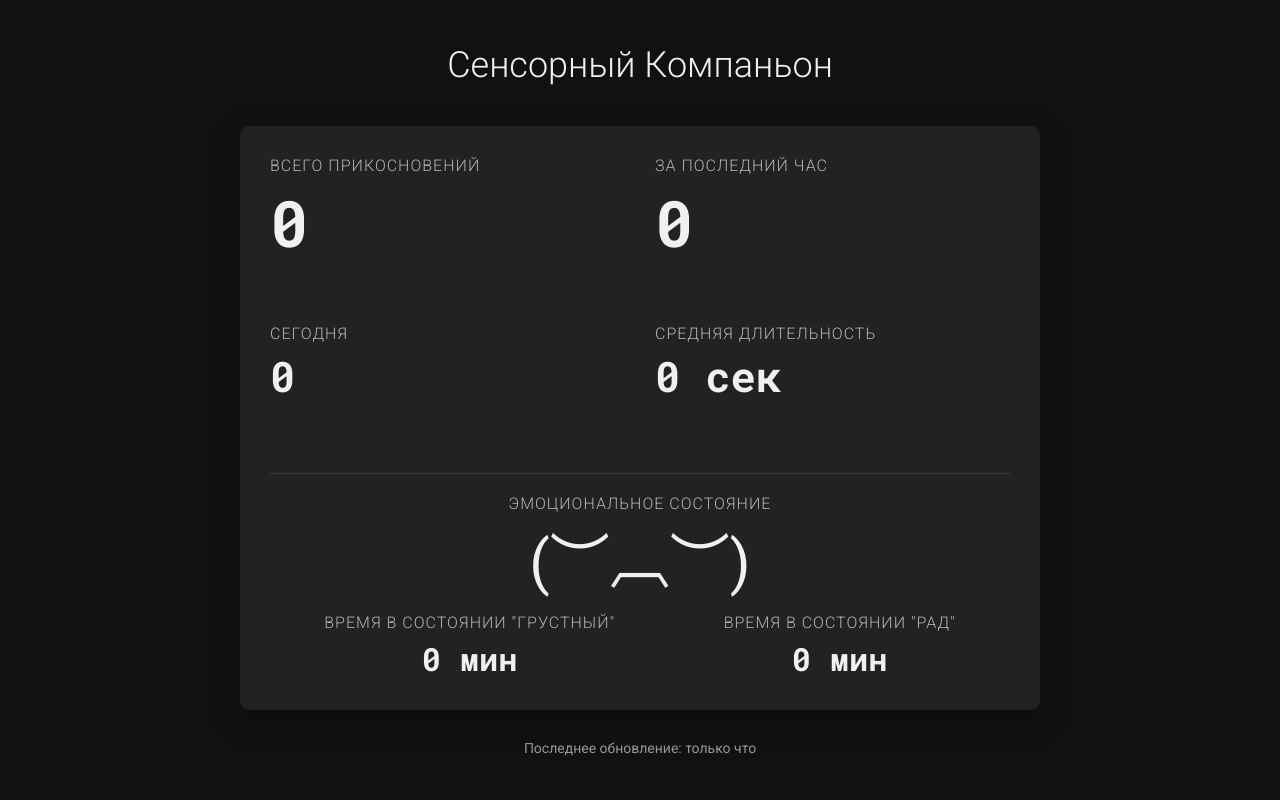
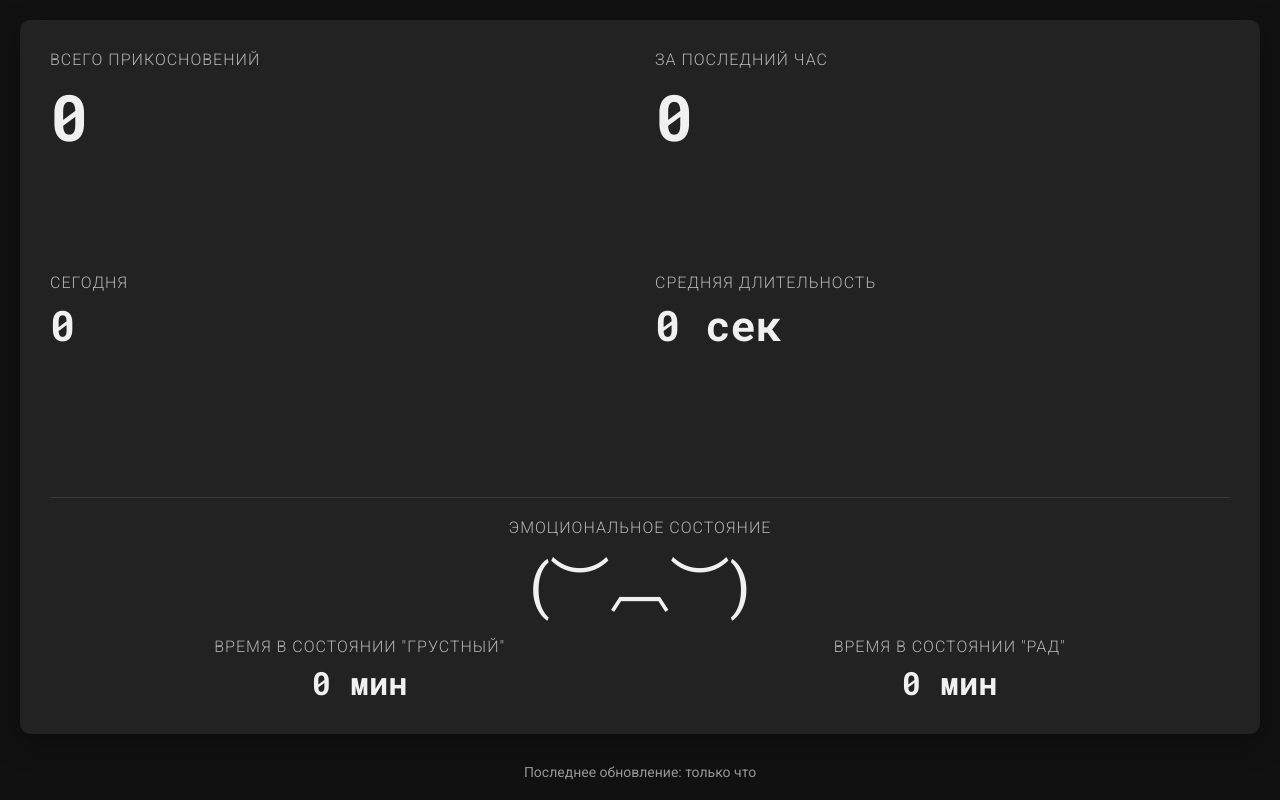
Before and after one commit to artem-konevskikh/mf-touch-companion, a Python web app: template src/webapp/templates/index.html in a window 1280 px wide. Run offline with Jinja, Linux system fonts and the light colour scheme; the template is opened without the code that fills it, so the values that code supplies are empty.

Commit message:
ui updates

```diff
--- a/src/webapp/static/css/styles.css
+++ b/src/webapp/static/css/styles.css
@@ -24,8 +24,11 @@ body {
 
 .container {
   width: 100%;
-  max-width: 800px;
+  height: 100vh;
   padding: 20px;
+  box-sizing: border-box;
+  display: flex;
+  flex-direction: column;
 }
 
 .header {
@@ -45,6 +48,9 @@ h1 {
   border-radius: 10px;
   padding: 30px;
   box-shadow: 0 10px 30px rgba(0, 0, 0, 0.3);
+  flex: 1;
+  display: flex;
+  flex-direction: column;
 }
 
 .metrics {
@@ -52,6 +58,7 @@ h1 {
   grid-template-columns: 1fr 1fr;
   gap: 30px;
   margin-bottom: 30px;
+  flex: 1;
 }
 
 .metric-section {
@@ -86,9 +93,10 @@ h1 {
   display: flex;
   flex-direction: column;
   align-items: center;
-  margin-top: 40px;
+  margin-top: 30px;
   padding-top: 20px;
   border-top: 1px solid rgba(255, 255, 255, 0.1);
+  flex: 0 0 auto;
 }
 
 .state-title {
--- a/src/webapp/templates/index.html
+++ b/src/webapp/templates/index.html
@@ -13,9 +13,6 @@
 
 <body>
     <div class="container">
-        <div class="header">
-            <h1>Сенсорный Компаньон</h1>
-        </div>
 
         <div class="dashboard">
             <div class="metrics">
```
